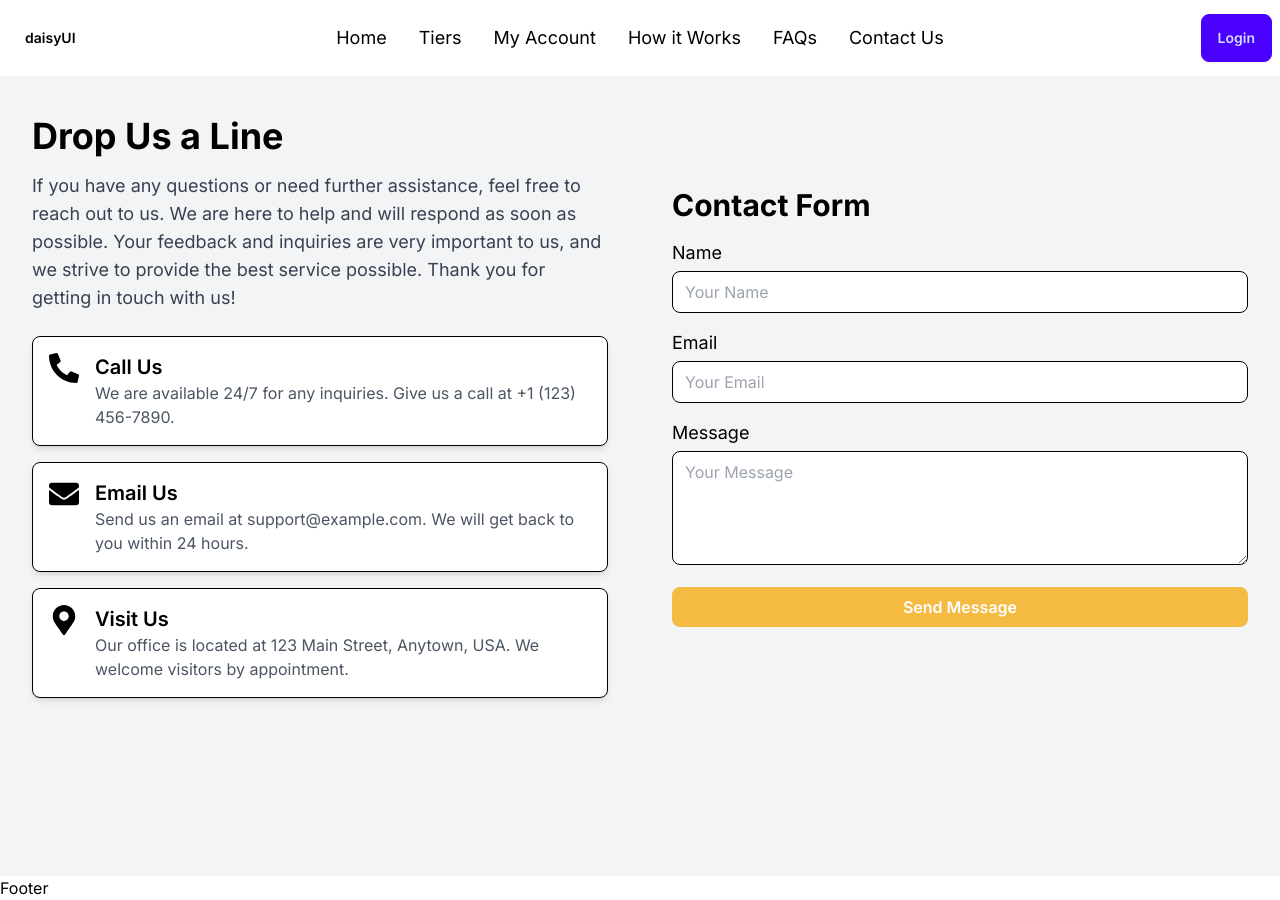
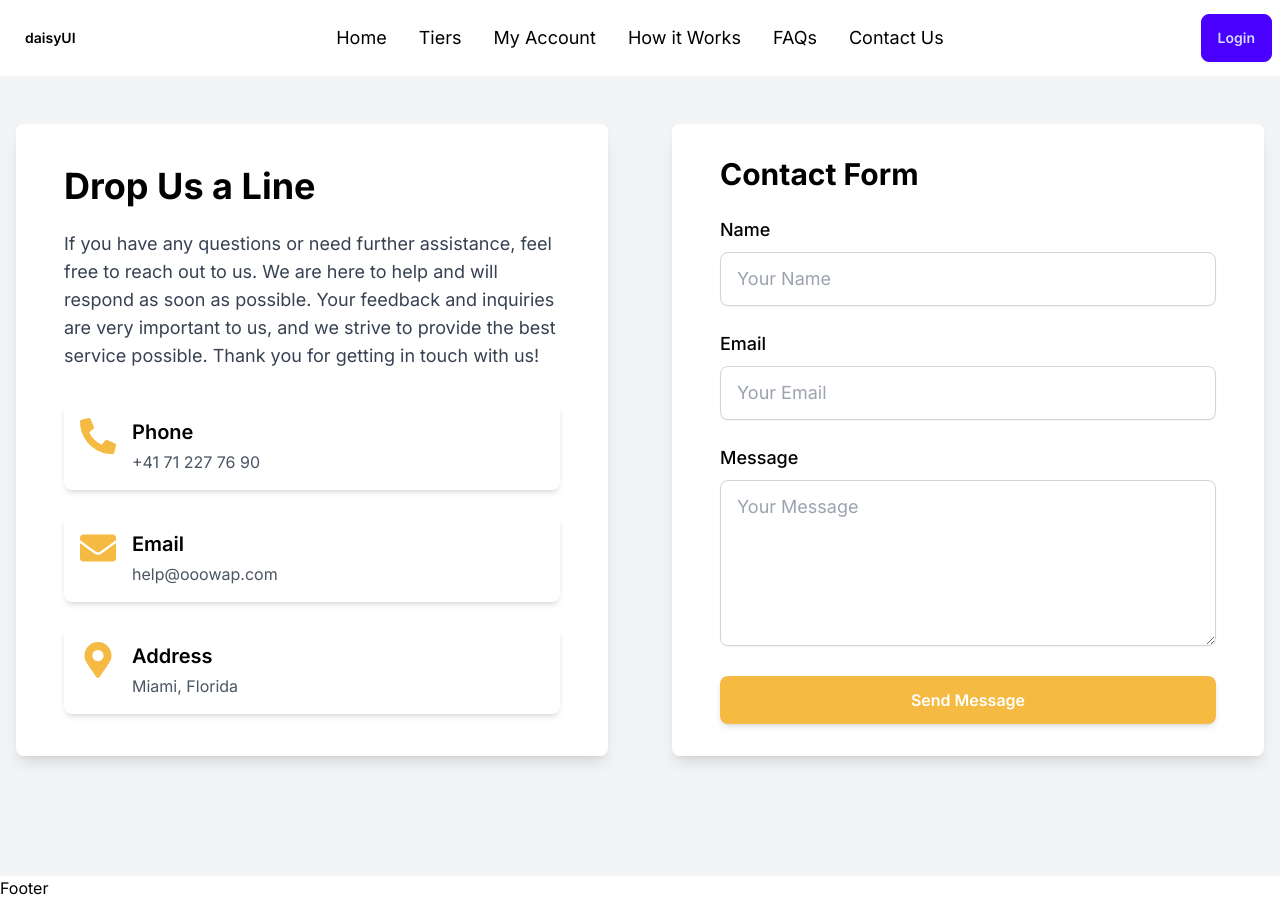
Before and after one commit to Ahmad-Siddique/OOOWAP-FRONTEND, a Next.js app: page /contact-us in a window 1280 px wide. Built offline with nearby package versions, Linux system fonts and the light colour scheme; no server answers.

Commit message:
Rules again off

```diff
--- a/app/contact-us/page.jsx
+++ b/app/contact-us/page.jsx
@@ -1,53 +1,50 @@
 "use client";
 import React from "react";
 import { FaPhoneAlt, FaEnvelope, FaMapMarkerAlt } from "react-icons/fa";
-import "daisyui/dist/full.css"; // Make sure you have DaisyUI's styles imported
+import "daisyui/dist/full.css"; // Ensure DaisyUI's styles are imported
 
 const ContactUsPage = () => {
   return (
-    <div className="min-h-screen bg-gray-100 py-10 px-4">
-      <div className="container mx-auto grid grid-cols-1 lg:grid-cols-2 gap-8">
+    <div className="min-h-screen bg-gray-100 py-12 px-4">
+      <div className="container mx-auto grid grid-cols-1 lg:grid-cols-2 gap-10 lg:gap-16">
         {/* Left Column */}
-        <div className="flex flex-col justify-center px-4">
-          <h1 className="text-4xl font-bold text-black mb-4">Drop Us a Line</h1>
-          <p className="text-lg text-gray-700 mb-6">
+        <div className="flex flex-col justify-center px-6 lg:px-12 py-8 bg-white shadow-lg rounded-lg">
+          <h1 className="text-4xl font-bold text-black mb-6">Drop Us a Line</h1>
+          <p className="text-lg text-gray-700 mb-8">
             If you have any questions or need further assistance, feel free to
             reach out to us. We are here to help and will respond as soon as
             possible. Your feedback and inquiries are very important to us, and
             we strive to provide the best service possible. Thank you for
             getting in touch with us!
           </p>
-          <div className="space-y-4">
+          <div className="space-y-6">
             {[
               {
-                icon: <FaPhoneAlt className="text-3xl text-black" />,
-                title: "Call Us",
-                description:
-                  "We are available 24/7 for any inquiries. Give us a call at +1 (123) 456-7890.",
+                icon: <FaPhoneAlt className="text-4xl text-[#F5BA41]" />,
+                title: "Phone",
+                description: "+41 71 227 76 90",
               },
               {
-                icon: <FaEnvelope className="text-3xl text-black" />,
-                title: "Email Us",
-                description:
-                  "Send us an email at support@example.com. We will get back to you within 24 hours.",
+                icon: <FaEnvelope className="text-4xl text-[#F5BA41]" />,
+                title: "Email",
+                description: "help@ooowap.com",
               },
               {
-                icon: <FaMapMarkerAlt className="text-3xl text-black" />,
-                title: "Visit Us",
-                description:
-                  "Our office is located at 123 Main Street, Anytown, USA. We welcome visitors by appointment.",
+                icon: <FaMapMarkerAlt className="text-4xl text-[#F5BA41]" />,
+                title: "Address",
+                description: "Miami, Florida",
               },
             ].map((item, index) => (
               <div
                 key={index}
-                className="flex items-start space-x-4 border p-4 rounded-lg shadow-md bg-white"
+                className="flex items-start space-x-4 p-4 bg-white rounded-lg shadow-md"
               >
                 <div className="flex-shrink-0">{item.icon}</div>
                 <div className="flex-1">
                   <h2 className="text-xl font-semibold text-black">
                     {item.title}
                   </h2>
-                  <p className="text-gray-600">{item.description}</p>
+                  <p className="text-gray-600 mt-1">{item.description}</p>
                 </div>
               </div>
             ))}
@@ -55,31 +52,37 @@
         </div>
 
         {/* Right Column */}
-        <div className="flex flex-col justify-center px-4">
-          <h2 className="text-3xl font-bold text-black mb-4">Contact Form</h2>
-          <form className="space-y-4">
+        <div className="flex flex-col justify-center px-6 lg:px-12 py-8 bg-white shadow-lg rounded-lg">
+          <h2 className="text-3xl font-bold text-black mb-6">Contact Form</h2>
+          <form className="space-y-6">
             <div>
-              <label htmlFor="name" className="block text-lg text-black mb-1">
+              <label
+                htmlFor="name"
+                className="block text-lg font-medium text-black mb-2"
+              >
                 Name
               </label>
               <input
                 type="text"
                 id="name"
                 name="name"
-                className="w-full border border-black px-3 py-2 rounded-lg"
+                className="w-full border border-gray-300 rounded-lg px-4 py-3 text-lg shadow-sm focus:outline-none focus:ring-2 focus:ring-[#F5BA41] transition duration-150 ease-in-out"
                 placeholder="Your Name"
                 required
               />
             </div>
             <div>
-              <label htmlFor="email" className="block text-lg text-black mb-1">
+              <label
+                htmlFor="email"
+                className="block text-lg font-medium text-black mb-2"
+              >
                 Email
               </label>
               <input
                 type="email"
                 id="email"
                 name="email"
-                className="w-full border border-black px-3 py-2 rounded-lg"
+                className="w-full border border-gray-300 rounded-lg px-4 py-3 text-lg shadow-sm focus:outline-none focus:ring-2 focus:ring-[#F5BA41] transition duration-150 ease-in-out"
                 placeholder="Your Email"
                 required
               />
@@ -87,22 +90,22 @@
             <div>
               <label
                 htmlFor="message"
-                className="block text-lg text-black mb-1"
+                className="block text-lg font-medium text-black mb-2"
               >
                 Message
               </label>
               <textarea
                 id="message"
                 name="message"
-                rows="4"
-                className="w-full border border-black px-3 py-2 rounded-lg"
+                rows="5"
+                className="w-full border border-gray-300 rounded-lg px-4 py-3 text-lg shadow-sm focus:outline-none focus:ring-2 focus:ring-[#F5BA41] transition duration-150 ease-in-out"
                 placeholder="Your Message"
                 required
               ></textarea>
             </div>
             <button
               type="submit"
-              className="w-full bg-[#F5BA41] text-white px-4 py-2 rounded-lg font-semibold hover:bg-yellow-400"
+              className="w-full bg-[#F5BA41] text-white px-6 py-3 rounded-lg font-semibold shadow-md hover:bg-yellow-400 focus:outline-none focus:ring-2 focus:ring-[#F5BA41] transition duration-150 ease-in-out"
             >
               Send Message
             </button>
```
